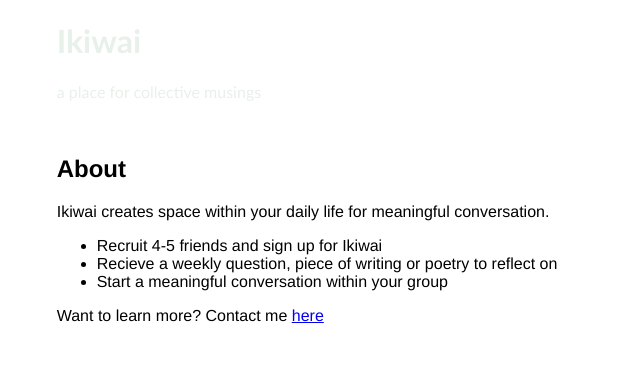
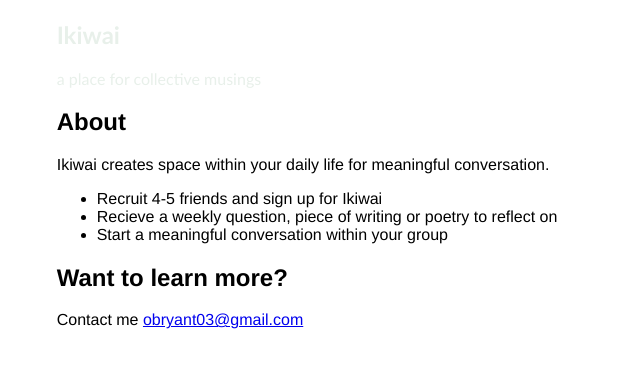
Before and after one commit to oliviabryant/oliviabryant.github.io, a plain HTML site: page unit_3/index.html in a window 1280 px wide. Shown: the whole page, without its empty margins (0-640 px from the left). Drawn offline with Linux system fonts and the light colour scheme.

Commit message:
Update index.html

```diff
--- a/unit_3/index.html
+++ b/unit_3/index.html
@@ -4,27 +4,23 @@
 	<title>Ikiwai</title>
 	<link rel="stylesheet" type="text/css" href="css/style.css">
 </head>
-
 <body>
-
-<header>
+	<section id="splash">
 		<h1>Ikiwai</h1>
 		<p id="slogan">a place for collective musings</p>
-<br>
-</header>
-
-<section>
-
+	</section>
+	<section id="about">
 		<h2>About</h2>
-<p>Ikiwai creates space within your daily life for meaningful conversation.
+		<p>Ikiwai creates space within your daily life for meaningful conversation.</p>
 		<ul>
 			<li>Recruit 4-5 friends and sign up for Ikiwai</li>
 			<li>Recieve a weekly question, piece of writing or poetry to reflect on</li>
 			<li>Start a meaningful conversation within your group</li>
 		</ul>
-Want to learn more? Contact me <a href="mailto:obryant03@gmail.com">here</a></p>
 	</section>
-
+	<section id="contact">
+		<h2>Want to learn more?</h2>
+		<p>Contact me <a href="mailto:obryant03@gmail.com">obryant03@gmail.com</a></p>
+	</section>
 </body>
-
 </html>
```
Lines whose indentation alone changed are shown as unchanged.
